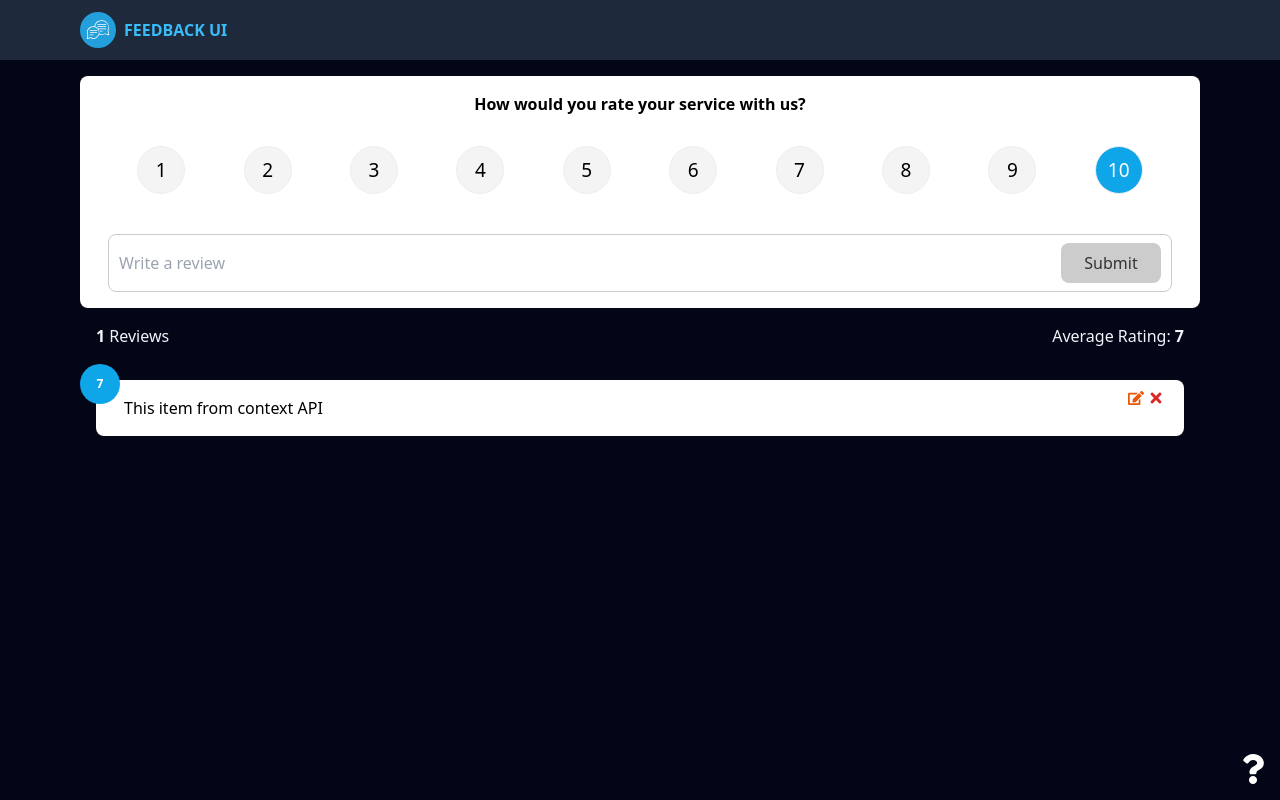
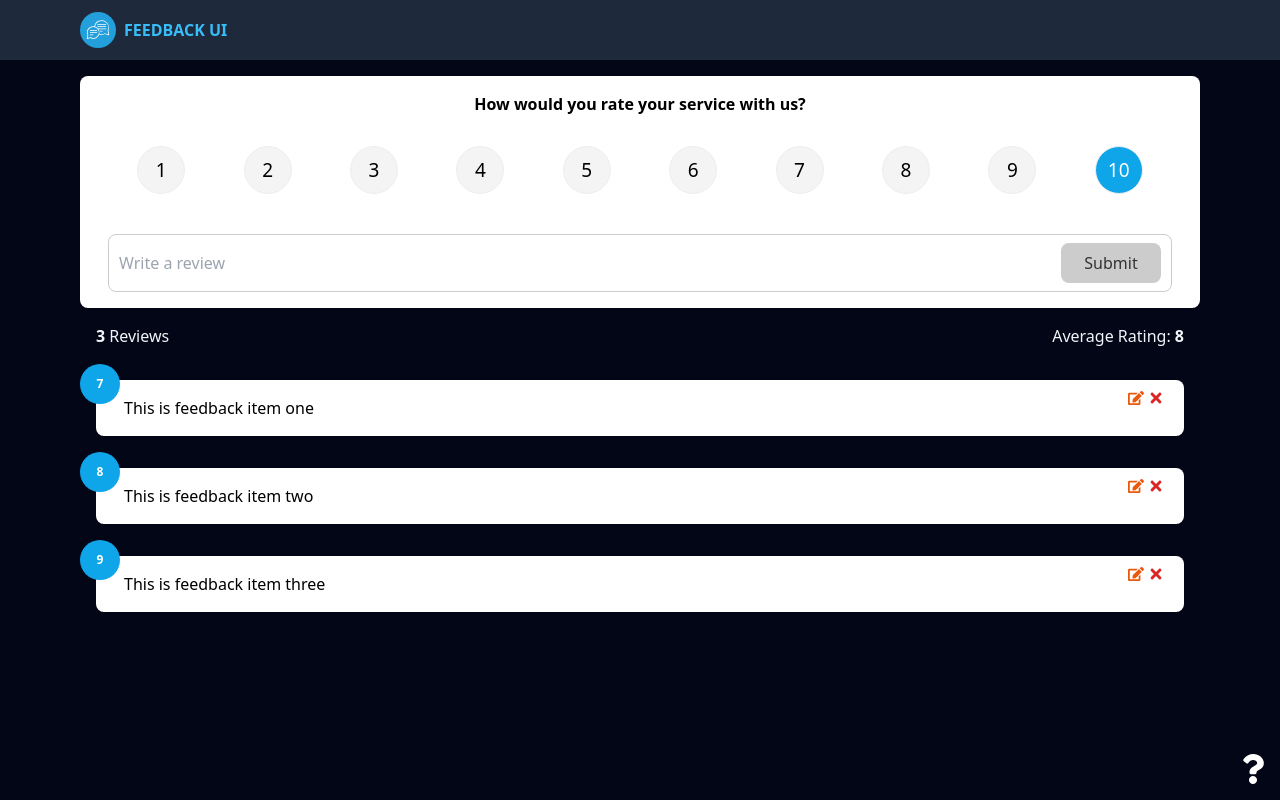
Before and after one commit to it27427/feedback-app, a React (Vite) app: page / in a window 1280 px wide. Built offline with nearby package versions, Linux system fonts and the light colour scheme.

Commit message:
Moving Functions To Context

```diff
--- a/src/App.jsx
+++ b/src/App.jsx
@@ -1,5 +1,3 @@
-import { v4 as uuidv4 } from 'uuid';
-import { useState } from 'react';
 import { BrowserRouter as Router, Routes, Route } from 'react-router-dom';
 
 import Header from '@/components/Header';
@@ -8,26 +6,11 @@ import FeedbackStats from '@/components/FeedbackStats';
 import FeedbackForm from '@/components/FeedbackForm';
 import AboutIconLink from '@/components/AboutIconLink';
 
-import FeedbackData from '@/data/FeedbackData';
-
 import { FeedbackProvider } from '@/context/FeedbackContext';
 
 import AboutPage from '@/pages/AboutPage';
 
 function App() {
-  const [feedback, setFeedback] = useState(FeedbackData);
-
-  const addFeedback = (newFeedback) => {
-    newFeedback.id = parseInt(uuidv4());
-    setFeedback([newFeedback, ...feedback]);
-  };
-
-  const deleteFeedback = (id) => {
-    if (window.confirm('Are you sure want to delete?')) {
-      setFeedback(feedback.filter((item) => item.id !== id));
-    }
-  };
-
   return (
     <FeedbackProvider>
       <Router>
@@ -40,9 +23,9 @@ function App() {
               path='/'
               element={
                 <>
-                  <FeedbackForm handleAdd={addFeedback} />
+                  <FeedbackForm />
                   <FeedbackStats />
-                  <FeedbackList handleDelete={deleteFeedback} />
+                  <FeedbackList />
                 </>
               }
             ></Route>
--- a/src/components/FeedbackForm.jsx
+++ b/src/components/FeedbackForm.jsx
@@ -1,9 +1,13 @@
-import { useState } from 'react';
+import { useState, useContext } from 'react';
 import Card from './ui/Card';
 import Button from './ui/Button';
 import RatingSelect from './RatingSelect';
 
-const FeedbackForm = ({ handleAdd }) => {
+import FeedbackContext from '@/context/FeedbackContext';
+
+const FeedbackForm = () => {
+  const { addFeedback } = useContext(FeedbackContext);
+
   const [text, setText] = useState('');
   const [rating, setRating] = useState(10);
   const [btnDisabled, setBtnDisabled] = useState(true);
@@ -32,7 +36,7 @@ const FeedbackForm = ({ handleAdd }) => {
         rating,
       };
 
-      handleAdd(newFeedback);
+      addFeedback(newFeedback);
 
       setText('');
     }
--- a/src/components/FeedbackItem.jsx
+++ b/src/components/FeedbackItem.jsx
@@ -1,8 +1,12 @@
 import PropTypes from 'prop-types';
+import { useContext } from 'react';
+import FeedbackContext from '@/context/FeedbackContext';
 import Card from './ui/Card';
 import { FaTimes, FaEdit } from 'react-icons/fa';
 
-const FeedbackItem = ({ item, handleDelete }) => {
+const FeedbackItem = ({ item }) => {
+  const { deleteFeedback } = useContext(FeedbackContext);
+
   return (
     <Card>
       <span className='inline-flex items-center justify-center text-center w-10 h-10 rounded-full bg-sky-500 text-white p-3 text-xs font-semibold absolute -left-4 -top-4'>
@@ -11,7 +15,7 @@ const FeedbackItem = ({ item, handleDelete }) => {
       <button className='edit'>
         <FaEdit className='text-orange-600' />
       </button>
-      <button onClick={() => handleDelete(item.id)} className='close'>
+      <button onClick={() => deleteFeedback(item.id)} className='close'>
         <FaTimes className='text-red-600' />
       </button>
       <h5 className='text-md'>{item.text}</h5>
--- a/src/components/FeedbackList.jsx
+++ b/src/components/FeedbackList.jsx
@@ -3,7 +3,7 @@ import { useContext } from 'react';
 import FeedbackItem from './FeedbackItem';
 import FeedbackContext from '@/context/FeedbackContext';
 
-const FeedbackList = ({ handleDelete }) => {
+const FeedbackList = () => {
   const { feedback } = useContext(FeedbackContext);
 
   if (!feedback || feedback.length === 0) {
@@ -24,11 +24,7 @@ const FeedbackList = ({ handleDelete }) => {
             animate={{ opacity: 1 }}
             exit={{ opacity: 0 }}
           >
-            <FeedbackItem
-              key={item.id}
-              item={item}
-              handleDelete={handleDelete}
-            />
+            <FeedbackItem key={item.id} item={item} />
           </motion.div>
         ))}
       </AnimatePresence>
--- a/src/context/FeedbackContext.jsx
+++ b/src/context/FeedbackContext.jsx
@@ -1,3 +1,4 @@
+import { v4 as uuidv4 } from 'uuid';
 import { createContext, useState } from 'react';
 
 const FeedbackContext = createContext();
@@ -6,13 +7,34 @@ export const FeedbackProvider = ({ children }) => {
   const [feedback, setFeedback] = useState([
     {
       id: 1,
-      text: 'This item from context API',
+      text: 'This is feedback item one',
       rating: 7,
+    },
+    {
+      id: 2,
+      text: 'This is feedback item two',
+      rating: 8,
+    },
+    {
+      id: 3,
+      text: 'This is feedback item three',
+      rating: 9,
     },
   ]);
 
+  const addFeedback = (newFeedback) => {
+    newFeedback.id = uuidv4();
+    setFeedback([newFeedback, ...feedback]);
+  };
+
+  const deleteFeedback = (id) => {
+    if (window.confirm('Are you sure want to delete?')) {
+      setFeedback(feedback.filter((item) => item.id !== id));
+    }
+  };
+
   return (
-    <FeedbackContext.Provider value={{ feedback }}>
+    <FeedbackContext.Provider value={{ feedback, addFeedback, deleteFeedback }}>
       {children}
     </FeedbackContext.Provider>
   );
```
